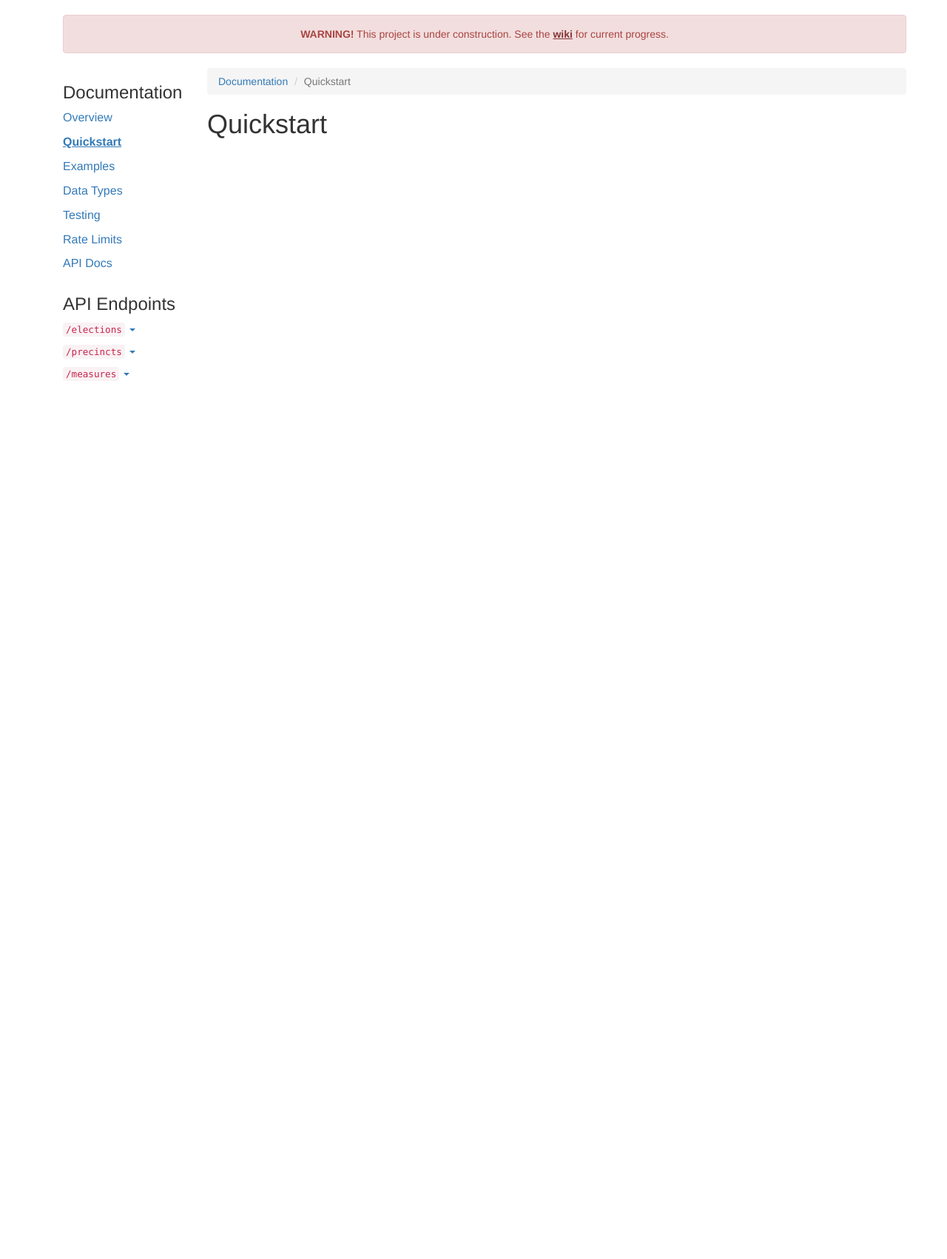
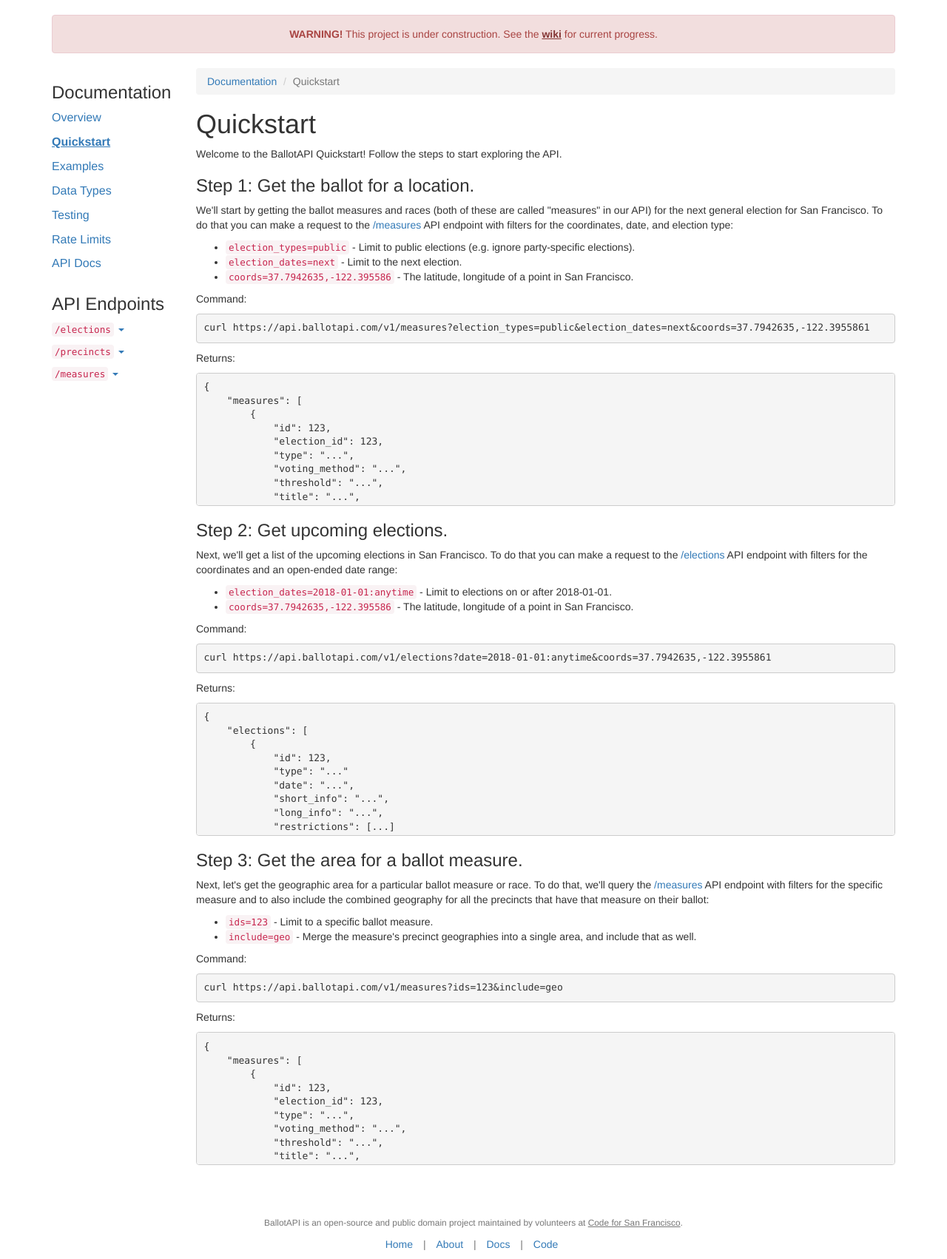
Before and after one commit to open-austin/ballotapi, a Django app: page /docs/quickstart in a window 1280 px wide. Shown: the part 52-1754 px from the top of the page at 74% size. Before the commit the page ends 567 px from the top, so only its background shows below. Run offline with Django 3.2, Linux system fonts and the light colour scheme; some libraries are stand-ins or nearby versions.

Commit message:
added docs overview and partial quickstart

```diff
--- a/website/docs/templates/docs/info_quickstart.html
+++ b/website/docs/templates/docs/info_quickstart.html
@@ -8,5 +8,180 @@
     <h1>
         Quickstart
     </h1>
-    {# TODO #}
+    <p>
+        Welcome to the BallotAPI Quickstart! Follow the steps to start
+        exploring the API.
+    </p>
+
+    {############}
+    {## Step 1 ##}
+    {############}
+    <h3 id="step-1" class="permalink-wrapper">
+        Step 1: Get the ballot for a location.
+        <a href="#step-1" class="permalink"></a>
+    </h3>
+    <p>
+        We'll start by getting the ballot measures and races (both of these are
+        called "measures" in our API) for the next general election for San
+        Francisco. To do that you can make a request to the
+        <a href="{% url 'docs:api_measures_list' %}">/measures</a>
+        API endpoint with filters for the coordinates, date, and election type:
+    </p>
+    <ul>
+        <li>
+            <a href="{% url 'docs:api_measures_list' %}#election_type"><code>election_types=public</code></a> -
+            Limit to public elections (e.g. ignore party-specific elections).
+        </li>
+        <li>
+            <a href="{% url 'docs:api_measures_list' %}#election_dates"><code>election_dates=next</code></a> -
+            Limit to the next election.
+        </li>
+        <li>
+            <a href="{% url 'docs:api_measures_list' %}#coords"><code>coords=37.7942635,-122.395586</code></a> -
+            The latitude, longitude of a point in San Francisco.
+        </li>
+    </ul>
+    <p>
+        Command:
+    </p>
+<pre>
+curl https://api.ballotapi.com/v1/measures?election_types=public&election_dates=next&coords=37.7942635,-122.3955861
+</pre>
+    <p>
+        Returns:
+    </p>
+<pre class="fixed-height-lg">
+{
+    "measures": [
+        {
+            "id": 123,
+            "election_id": 123,
+            "type": "...",
+            "voting_method": "...",
+            "threshold": "...",
+            "title": "...",
+            "question": "...",
+            "short_info": "...",
+            "full_info": "...",
+            "choices": [...],
+        },
+        ...
+    ],
+    "next": null,
+    "timestamp": "2018-01-01T00:00:00+00:00",
+    "uri": "https://api.ballotapi.com/v1/elections?election_types=public&election_dates=next&coords=37.7942635,-122.3955861",
+    "debug": "1111-111-1111-11111",
+}
+</pre>
+
+    {############}
+    {## Step 2 ##}
+    {############}
+    <h3 id="step-2" class="permalink-wrapper">
+        Step 2: Get upcoming elections.
+        <a href="#step-2" class="permalink"></a>
+    </h3>
+    <p>
+        Next, we'll get a list of the upcoming elections in San Francisco.
+        To do that you can make a request to the <a href="{% url 'docs:api_elections_list' %}">/elections</a>
+        API endpoint with filters for the coordinates and an open-ended date range:
+    </p>
+    <ul>
+        <li>
+            <a href="{% url 'docs:api_elections_list' %}#election_dates"><code>election_dates=2018-01-01:anytime</code></a> -
+            Limit to elections on or after 2018-01-01.
+        </li>
+        <li>
+            <a href="{% url 'docs:api_elections_list' %}#coords"><code>coords=37.7942635,-122.395586</code></a> -
+            The latitude, longitude of a point in San Francisco.
+        </li>
+    </ul>
+    <p>
+        Command:
+    </p>
+<pre>
+curl https://api.ballotapi.com/v1/elections?date=2018-01-01:anytime&coords=37.7942635,-122.3955861
+</pre>
+    <p>
+        Returns:
+    </p>
+<pre class="fixed-height-lg">
+{
+    "elections": [
+        {
+            "id": 123,
+            "type": "..."
+            "date": "...",
+            "short_info": "...",
+            "long_info": "...",
+            "restrictions": [...]
+        },
+        ...
+    ]
+    "next": null,
+    "timestamp": "2018-01-01T00:00:00+00:00",
+    "uri": "/v1/elections?date=2018-01-01:anytime&coords=37.7942635,-122.3955861",
+    "debug": "1111-111-1111-11111",
+}
+</pre>
+
+    {############}
+    {## Step 3 ##}
+    {############}
+    <h3 id="step-3" class="permalink-wrapper">
+        Step 3: Get the area for a ballot measure.
+        <a href="#step-3" class="permalink"></a>
+    </h3>
+    <p>
+        Next, let's get the geographic area for a particular ballot measure or race.
+        To do that, we'll query the <a href="{% url 'docs:api_measures_list' %}">/measures</a>
+        API endpoint with filters for the specific measure and to also include the combined
+        geography for all the precincts that have that measure on their ballot:
+    </p>
+    <ul>
+        <li>
+            <a href="{% url 'docs:api_measures_list' %}#ids"><code>ids=123</code></a> -
+            Limit to a specific ballot measure.
+        </li>
+        <li>
+            <a href="{% url 'docs:api_precincts_list' %}#include"><code>include=geo</code></a> -
+            Merge the measure's precinct geographies into a single area, and include that as well.
+        </li>
+    </ul>
+    <p>
+        Command:
+    </p>
+<pre>
+curl https://api.ballotapi.com/v1/measures?ids=123&include=geo
+</pre>
+    <p>
+        Returns:
+    </p>
+<pre class="fixed-height-lg">
+{
+    "measures": [
+        {
+            "id": 123,
+            "election_id": 123,
+            "type": "...",
+            "voting_method": "...",
+            "threshold": "...",
+            "title": "...",
+            "question": "...",
+            "short_info": "...",
+            "full_info": "...",
+            "choices": [...],
+            "precinct_ids": [...],
+            "geo": {...}
+        },
+        ...
+    ],
+    "next": null,
+    "timestamp": "2018-01-01T00:00:00+00:00",
+    "uri": "/v1/measures?ids=123&include=geo",
+    "debug": "1111-111-1111-11111",
+}
+</pre>
+
+
 {% endblock %}
--- a/website/static_pages/templates/base.html
+++ b/website/static_pages/templates/base.html
@@ -38,6 +38,18 @@
                 .margin-bottom-lg {
                     margin-bottom: 30px;
                 }
+                .fixed-height-xs {
+                    height: 20px;
+                }
+                .fixed-height-sm {
+                    height: 60px;
+                }
+                .fixed-height-md {
+                    height: 120px;
+                }
+                .fixed-height-lg {
+                    height: 180px;
+                }
                 /* slightly bigger font */
                 .font-16px {
                     font-size: 16px;
@@ -56,14 +68,15 @@
                 .permalink-wrapper:hover .permalink {
                     display: inline-block;
                     text-decoration: none;
+                    margin-left: 0.4em;
+                    margin-top: 0.4em;
                 }
                 .permalink {
                     display: none;
                     position: absolute;
-                    font-size: 50%;
+                    font-size: 60%;
                 }
                 .permalink:before {
-                    top: 1px;
                     font-family: 'Glyphicons Halflings';
                     font-style: normal;
                     font-weight: 400;
@@ -104,7 +117,7 @@
             </div>
         </nav>
         {% endblock %}
-        <div class="container" role="main">
+        <div role="main">
             <div class="container">
                 <div class="row">
                     <div class="col-sm-12">
@@ -119,6 +132,35 @@
             </div>
             {% block content %}{% endblock %}
         </div>
+        <div role="footer">
+            {% block footer %}
+                <div class="container margin-top-lg">
+                    <div class="row margin-top-lg">
+                        <div class="col-sm-12 small text-center text-muted">
+                            BallotAPI is an open-source and public domain project maintained by volunteers at
+                            <a href="http://codeforsanfrancisco.org"
+                               class="text-muted"
+                               target="_blank"
+                               rel="noopener noreferrer">
+                                <u>Code for San Francisco</u></a>.
+                        </div>
+                    </div>
+                    <div class="row margin-top-sm">
+                        <div class="col-sm-12 text-center">
+                            <ul class="list-inline">
+                                <li><a href="{% url 'static_pages:landing' %}">Home</a></li>
+                                <li class="text-muted">|</li>
+                                <li><a href="{% url 'static_pages:about' %}">About</a></li>
+                                <li class="text-muted">|</li>
+                                <li><a href="{% url 'docs:overview' %}">Docs</a></li>
+                                <li class="text-muted">|</li>
+                                <li><a href="https://github.com/sfbrigade/ballotapi" target="_blank" rel="noopener noreferrer">Code</a></li>
+                            </ul>
+                        </div>
+                    </div>
+                </div>
+            {% endblock %}
+        </div>
         {% block bottomjs %}
             <script src="{% static "bootstrap.native-2.0.21-dist/bootstrap-native.min.js" %}" rel="stylesheet"></script>
             <script src="{% static "leaflet-1.3.0-dist/leaflet.js" %}"></script>
```
Also changed, not shown: website/docs/templates/docs/info_overview.html (+63 -1 lines).
